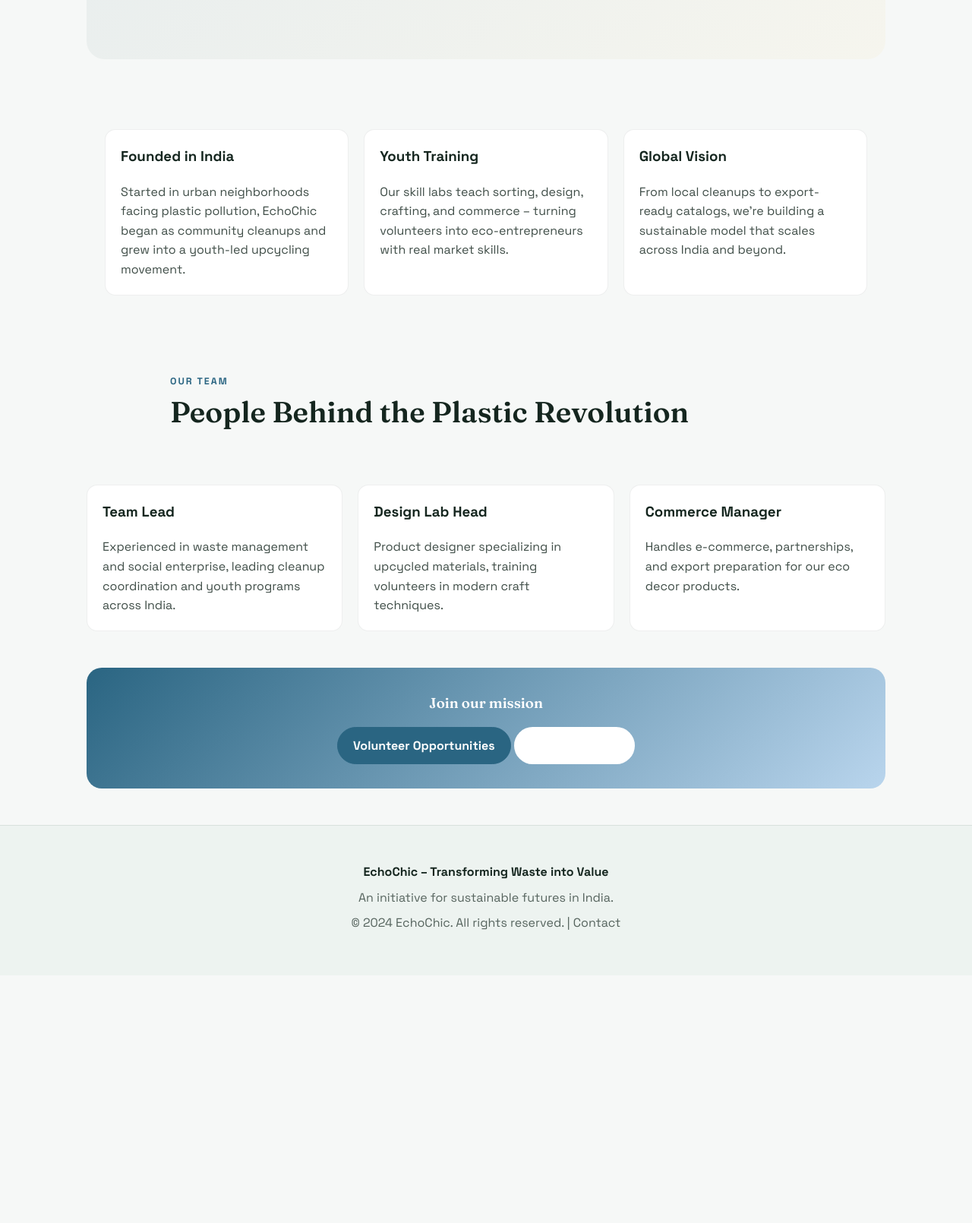
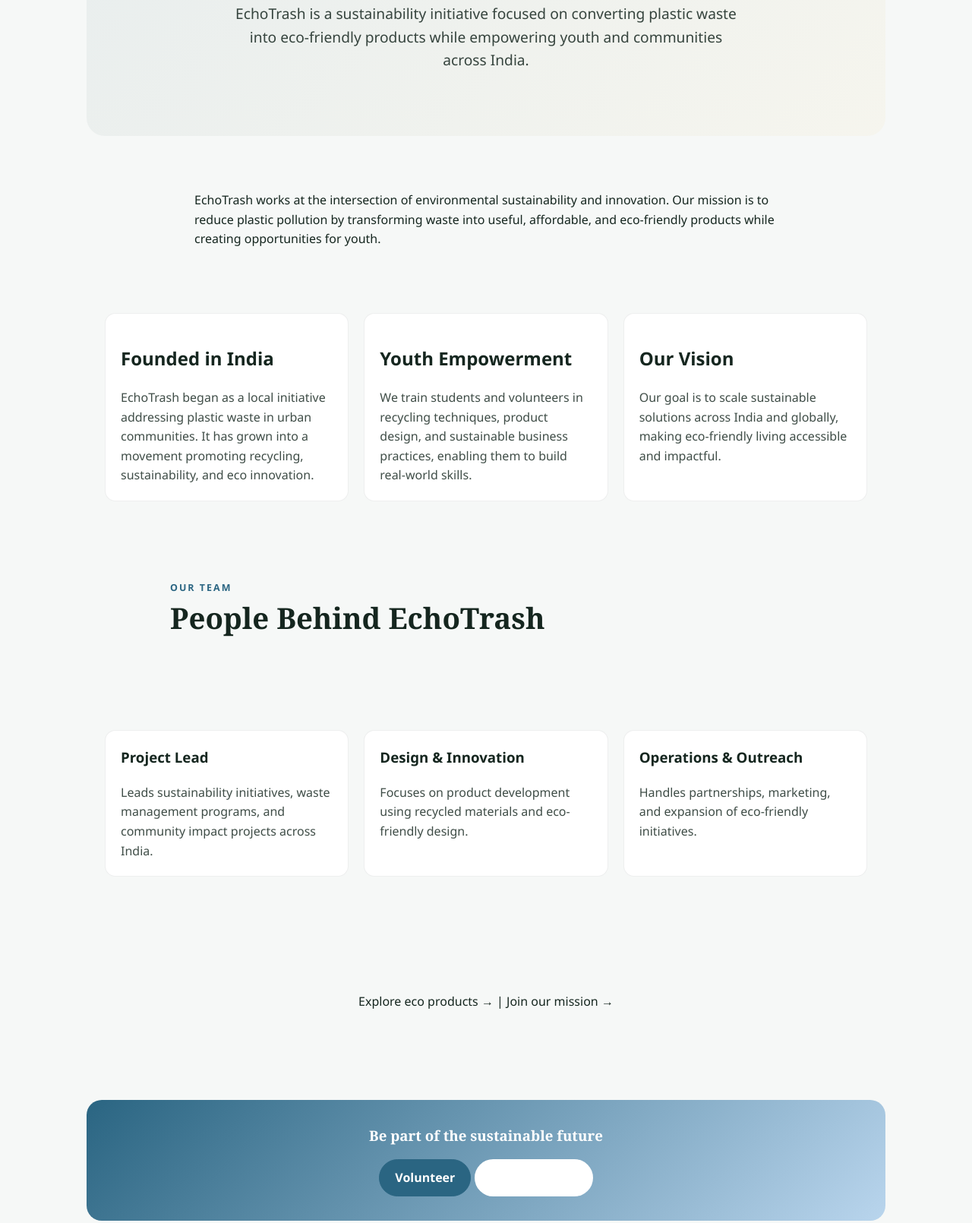
Before and after one commit to PoorviShasta/ECHOCHIC-projectPlastic, a website: page about.html in a window 1280 px wide. Shown: the part 438-2048 px from the top of the page at 76% size. Before the commit the page ends 1722 px from the top, so only its background shows below. Drawn offline with Linux system fonts and the light colour scheme.

Commit message:
web page updated

```diff
--- a/about.html
+++ b/about.html
@@ -3,21 +3,47 @@
 <head>
   <meta charset="utf-8" />
   <meta name="viewport" content="width=device-width, initial-scale=1" />
-  <title>About EchoChic – Transforming Waste into Value | Our Mission & Team</title>
-  <meta name="description" content="Learn about EchoChic's mission to transform plastic waste into value through upcycling, youth training, and sustainable home decor. Meet our team and impact story.">
-  <meta name="keywords" content="EchoChic about, EchoTrash team India, plastic upcycling mission, sustainable decor story, eco initiative India">
+
+  <!-- PRIMARY SEO -->
+  <title>About EchoTrash | Plastic Recycling Mission & Sustainable Innovation India</title>
+
+  <meta name="description" content="Learn about EchoTrash's mission to transform plastic waste into sustainable products in India. Discover our impact, team, and eco-friendly innovation journey.">
+
+  <meta name="keywords" content="EchoTrash about, recycling mission India, plastic waste management India, eco startup India, sustainable innovation India, upcycling plastic initiative">
+
+  <meta name="robots" content="index, follow">
+
+  <!-- CANONICAL -->
   <link rel="canonical" href="https://echotrash.netlify.app/about.html" />
+
+  <!-- OPEN GRAPH -->
+  <meta property="og:title" content="About EchoTrash">
+  <meta property="og:description" content="Transforming plastic waste into value through innovation and sustainability in India.">
+  <meta property="og:url" content="https://echotrash.netlify.app/about.html">
+  <meta property="og:type" content="website">
+
+  <!-- SCHEMA -->
+  <script type="application/ld+json">
+  {
+    "@context": "https://schema.org",
+    "@type": "Organization",
+    "name": "EchoTrash",
+    "url": "https://echotrash.netlify.app/",
+    "description": "EchoTrash is a sustainability initiative transforming plastic waste into eco-friendly products in India.",
+    "areaServed": "IN"
+  }
+  </script>
+
   <link rel="stylesheet" href="styles.css" />
-  <link rel="preconnect" href="https://fonts.googleapis.com">
-  <link rel="preconnect" href="https://fonts.gstatic.com" crossorigin>
-  <link href="https://fonts.googleapis.com/css2?family=Fraunces:opsz,wght@9..144,600;700&family=Space+Grotesk:wght@400;500;600;700&display=swap" rel="stylesheet">
 </head>
+
 <body class="page-template">
+
 <header class="page-header">
-    <nav class="page-nav" aria-label="Main navigation">
-      <a class="page-logo" href="index.html" aria-label="EchoChic Home">EchoChic</a>
-      <button class="nav-toggle" aria-expanded="false" aria-controls="page-nav-links">Menu</button>
-      <div class="page-nav-links" id="page-nav-links">
+  <nav class="page-nav">
+    <a class="page-logo" href="index.html">EchoTrash</a>
+
+    <div class="page-nav-links">
       <a href="index.html">Home</a>
       <a href="about.html" class="active">About</a>
       <a href="products.html">Products</a>
@@ -25,64 +51,121 @@
       <a href="blog/">Blog</a>
       <a href="contact.html">Contact</a>
     </div>
+
     <a class="page-nav-cta" href="signup.html">Join Now</a>
   </nav>
 </header>
 
 <main class="page-main">
+
+  <!-- HERO -->
   <section class="page-hero">
-      <h1>Our Mission: Transforming Waste into Value</h1>
-      <p class="page-hero-lead">EchoChic empowers Indian youth to turn plastic waste into sustainable home decor, creating economic opportunities and environmental impact.</p>
+    <h1>About EchoTrash – Transforming Plastic Waste into Value</h1>
+
+    <p class="page-hero-lead">
+      EchoTrash is a sustainability initiative focused on converting plastic waste
+      into eco-friendly products while empowering youth and communities across India.
+    </p>
+  </section>
+
+  <!-- SEO CONTENT -->
+  <section style="max-width:800px;margin:auto;padding:1rem;">
+    <p>
+      EchoTrash works at the intersection of environmental sustainability and innovation.
+      Our mission is to reduce plastic pollution by transforming waste into useful,
+      affordable, and eco-friendly products while creating opportunities for youth.
+    </p>
+  </section>
+
+  <!-- STORY -->
+  <section class="story-grid">
+
+    <div class="story-card">
+      <h2>Founded in India</h2>
+      <p>
+        EchoTrash began as a local initiative addressing plastic waste in urban communities.
+        It has grown into a movement promoting recycling, sustainability, and eco innovation.
+      </p>
+    </div>
+
+    <div class="story-card">
+      <h2>Youth Empowerment</h2>
+      <p>
+        We train students and volunteers in recycling techniques, product design,
+        and sustainable business practices, enabling them to build real-world skills.
+      </p>
+    </div>
+
+    <div class="story-card">
+      <h2>Our Vision</h2>
+      <p>
+        Our goal is to scale sustainable solutions across India and globally,
+        making eco-friendly living accessible and impactful.
+      </p>
+    </div>
+
+  </section>
+
+  <!-- TEAM -->
+  <section class="section-title">
+    <p>Our Team</p>
+    <h2>People Behind EchoTrash</h2>
   </section>
 
   <section class="story-grid">
-      <div class="story-card reveal">
-        <h3>Founded in India</h3>
-        <p>Started in urban neighborhoods facing plastic pollution, EchoChic began as community cleanups and grew into a youth-led upcycling movement.</p>
+
+    <div class="story-card">
+      <h3>Project Lead</h3>
+      <p>
+        Leads sustainability initiatives, waste management programs,
+        and community impact projects across India.
+      </p>
     </div>
-      <div class="story-card reveal">
-        <h3>Youth Training</h3>
-        <p>Our skill labs teach sorting, design, crafting, and commerce – turning volunteers into eco-entrepreneurs with real market skills.</p>
+
+    <div class="story-card">
+      <h3>Design & Innovation</h3>
+      <p>
+        Focuses on product development using recycled materials and eco-friendly design.
+      </p>
     </div>
-      <div class="story-card reveal">
-        <h3>Global Vision</h3>
-        <p>From local cleanups to export-ready catalogs, we're building a sustainable model that scales across India and beyond.</p>
+
+    <div class="story-card">
+      <h3>Operations & Outreach</h3>
+      <p>
+        Handles partnerships, marketing, and expansion of eco-friendly initiatives.
+      </p>
+    </div>
+
+  </section>
+
+  <!-- INTERNAL LINKS -->
+  <section style="text-align:center;margin-top:2rem;">
+    <p>
+      <a href="products.html">Explore eco products →</a> |
+      <a href="volunteer.html">Join our mission →</a>
+    </p>
+  </section>
+
+  <!-- CTA -->
+  <section class="cta-banner">
+    <h3>Be part of the sustainable future</h3>
+    <div>
+      <a href="volunteer.html" class="btn primary">Volunteer</a>
+      <a href="products.html" class="btn ghost" style="color:#fff;border-color:rgba(255,255,255,0.3);">
+        Shop Products
+      </a>
     </div>
   </section>
 
-    <section class="section-title">
-      <p>Our Team</p>
-      <h2>People Behind the Plastic Revolution</h2>
-    </section>
-
-    <div class="story-grid">
-      <div class="story-card reveal">
-        <h3>Team Lead</h3>
-        <p>Experienced in waste management and social enterprise, leading cleanup coordination and youth programs across India.</p>
-      </div>
-      <div class="story-card reveal">
-        <h3>Design Lab Head</h3>
-        <p>Product designer specializing in upcycled materials, training volunteers in modern craft techniques.</p>
-      </div>
-      <div class="story-card reveal">
-        <h3>Commerce Manager</h3>
-        <p>Handles e-commerce, partnerships, and export preparation for our eco decor products.</p>
-      </div>
-    </div>
-
-    <div class="cta-banner">
-      <h3>Join our mission</h3>
-      <a href="volunteer.html" class="btn primary">Volunteer Opportunities</a>
-      <a href="products.html" class="btn ghost" style="color: #fff; border-color: rgba(255,255,255,0.3);">Shop Our Story</a>
-    </div>
 </main>
 
 <footer class="page-footer">
-    <strong>EchoChic – Transforming Waste into Value</strong>
-    <p>An initiative for sustainable futures in India.</p>
-    <p>© 2024 EchoChic. All rights reserved. | <a href="contact.html">Contact</a></p>
+  <strong>EchoTrash – Transforming Waste into Value</strong>
+  <p>Building a sustainable future through recycling and innovation.</p>
+  <p>© 2026 EchoTrash. All rights reserved. | <a href="contact.html">Contact</a></p>
 </footer>
 
 <script src="app.js" defer></script>
+
 </body>
 </html>
```
Also changed, not shown: blog/index.html (added, +39 -0 lines), sitemap.xml (+8 -13 lines). Lines whose indentation alone changed are shown as unchanged.
